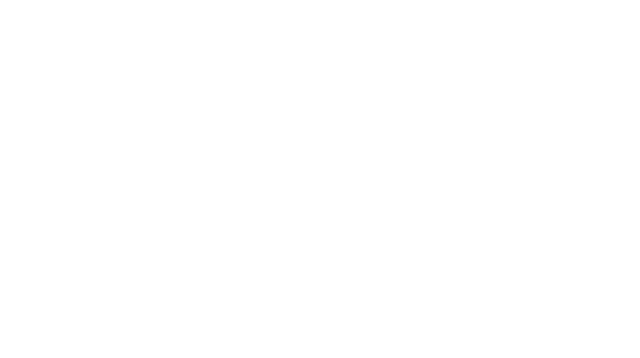
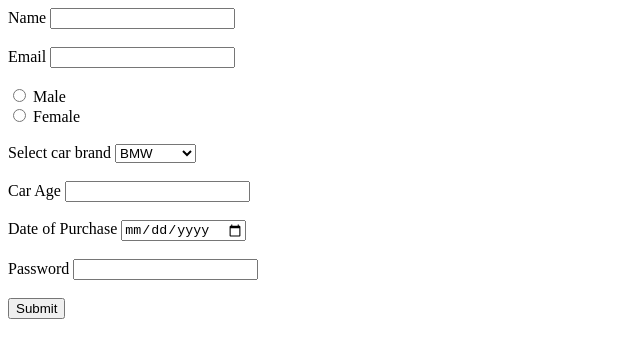
Before and after one commit to acciojob/car-insurance-form-Ashutoshbot1, a website: page main.html in a window 1280 px wide. Shown: the whole page, without its empty margins (0-640 px from the left). Drawn offline with Linux system fonts and the light colour scheme.

Commit message:
created a submission

```diff
--- a/main.html
+++ b/main.html
@@ -8,6 +8,41 @@
 
 <body>
 	<!-- the entire body must be written by student -->
+
+	<form method="post">
+
+		<label for="name">Name</label>
+		<input type="text" id="name" required><br><br>
+
+		<label for="email">Email</label>
+		<input type="email" id="email" required><br><br>
+
+		<input type="radio" id="gender_m" name="gender" required>
+		<label for="gender_m">Male</label><br>
+
+		<input type="radio" id="gender_f" name="gender" required>
+		<label for="gender_f" name="gender">Female</label><br><br>
+
+		<label for="cars">Select car brand</label>
+		<select id="cars">
+			<option>BMW</option>
+			<option>Audi</option>
+			<option>Mercedez</option>
+		</select><br><br>
+
+		<label for="carage">Car Age</label>
+		<input type="number" id="carage" required><br><br>
+
+		<label for="dop">Date of Purchase</label>
+		<input type="date" id="dop" required><br><br>
+
+		<label for="password">Password</label>
+		<input type="password" is="password" required><br><br>
+
+		<button type="button">Submit</button>
+
+	</form>
+
     <script type="text/javascript" src="./script.js">
 </script>
 
```
